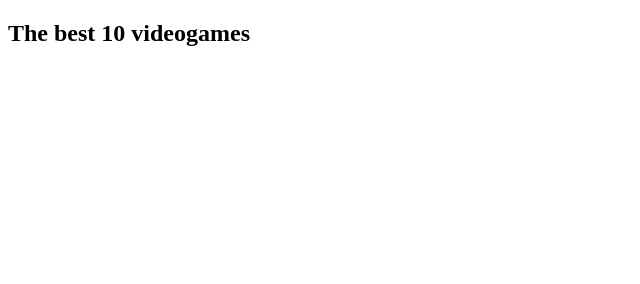
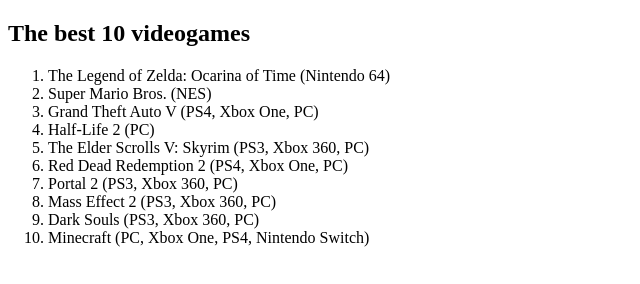
Before and after one commit to mauroeltugor/videogames, a plain HTML site: page topgames.html in a window 1280 px wide. Shown: the whole page, without its empty margins (0-640 px from the left). Drawn offline with Linux system fonts and the light colour scheme.

Commit message:
create the ol with the videogames

```diff
--- a/topgames.html
+++ b/topgames.html
@@ -6,6 +6,18 @@
 <body>
     <section>
         <h1>The best 10 videogames</h1>
+        <ol>
+            <li>The Legend of Zelda: Ocarina of Time (Nintendo 64)</li>
+            <li>Super Mario Bros. (NES)</li>
+            <li>Grand Theft Auto V (PS4, Xbox One, PC)</li>
+            <li>Half-Life 2 (PC)</li>
+            <li>The Elder Scrolls V: Skyrim (PS3, Xbox 360, PC)</li>
+            <li>Red Dead Redemption 2 (PS4, Xbox One, PC)</li>
+            <li>Portal 2 (PS3, Xbox 360, PC)</li>
+            <li>Mass Effect 2 (PS3, Xbox 360, PC)</li>
+            <li>Dark Souls (PS3, Xbox 360, PC)</li>
+            <li>Minecraft (PC, Xbox One, PS4, Nintendo Switch)</li>
+        </ol>
     </section>
 </body>
 </html>
```
